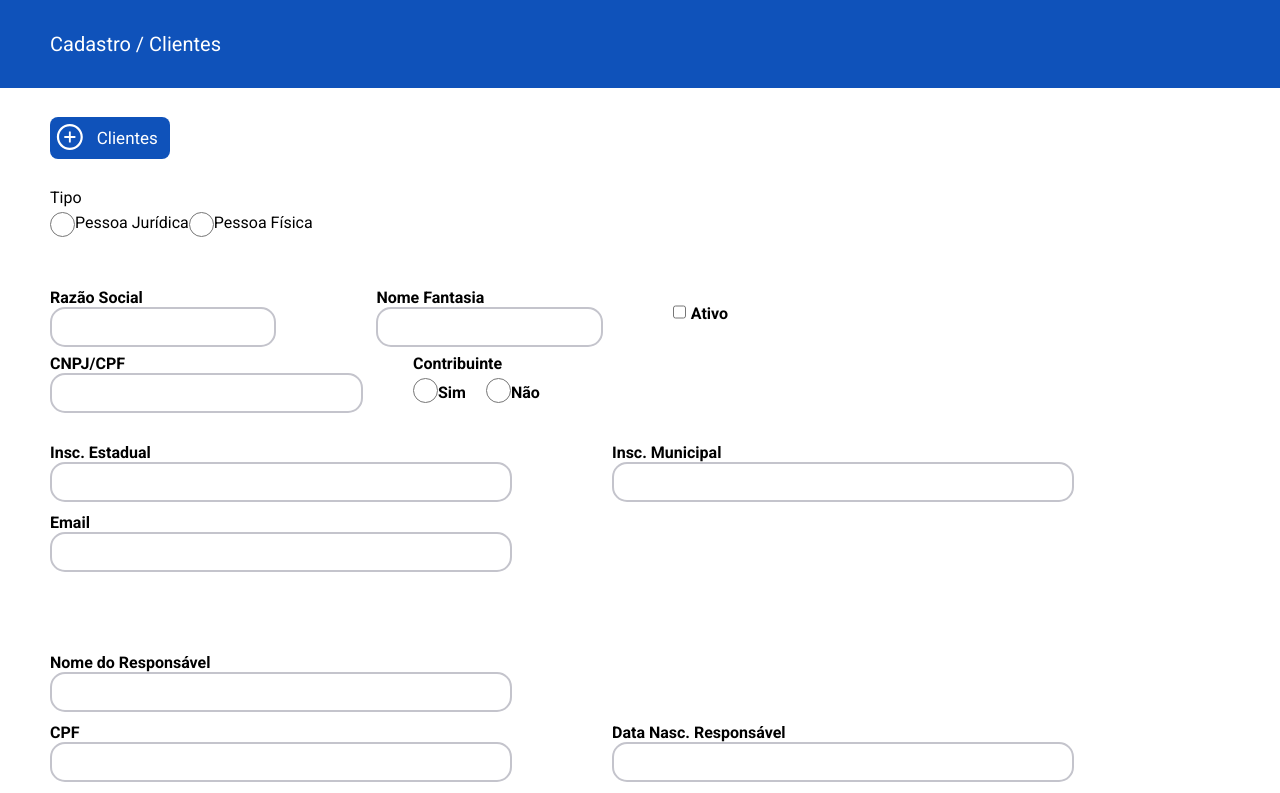
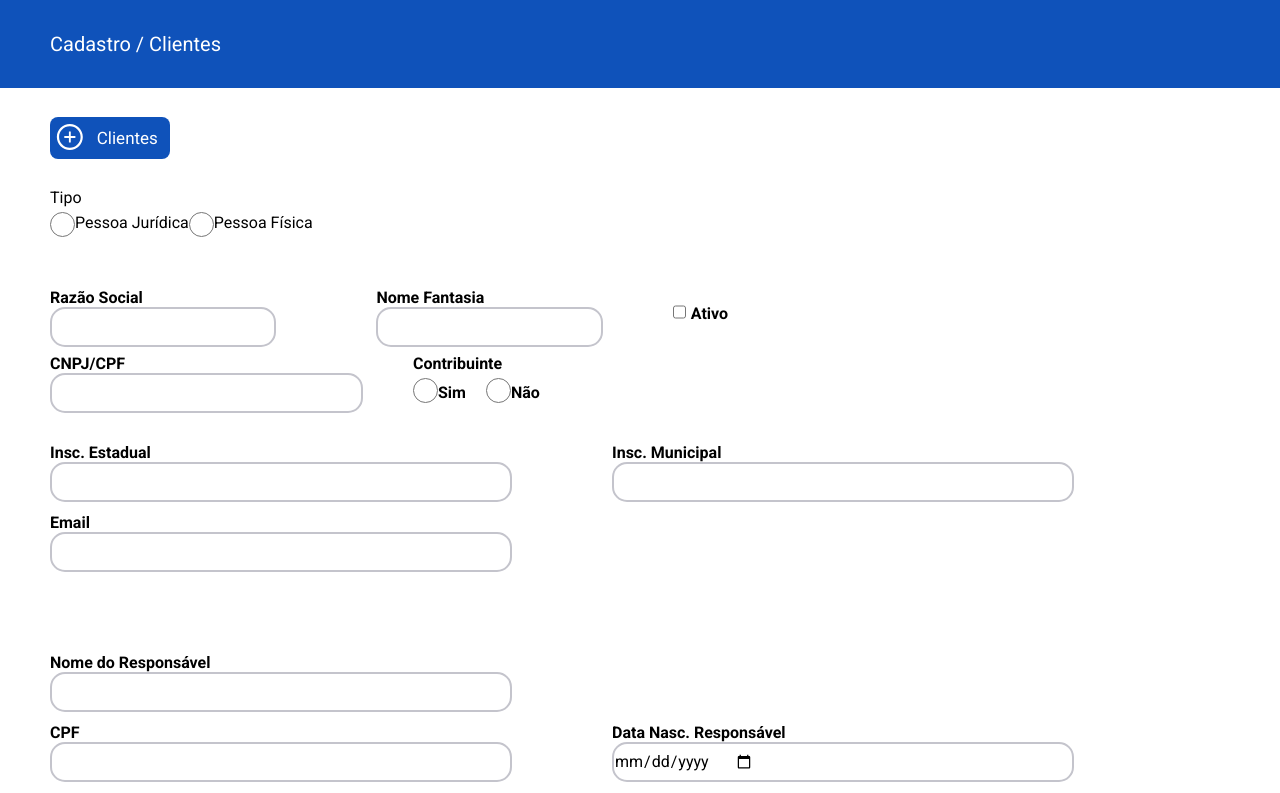
Before and after one commit to ViniciusFavorito/Crud-React, a React (Vite) app: page /new in a window 1280 px wide. Shown: the top 793 px of the page. Built offline with nearby package versions, Linux system fonts and the light colour scheme.

Commit message:
Att date
Att date

```diff
--- a/src/components/FormCNPJ/index.tsx
+++ b/src/components/FormCNPJ/index.tsx
@@ -126,7 +126,10 @@ export function FormCnpj() {
             </DivWriteInput>
             <DivWriteInput>
               Data Nasc. Responsável
-              <InputWrite {...register("resp_email")}></InputWrite>
+              <InputWrite
+                type={"date"}
+                {...register("resp_email")}
+              ></InputWrite>
             </DivWriteInput>
           </DivFlex>
           <DivFlex>
```
